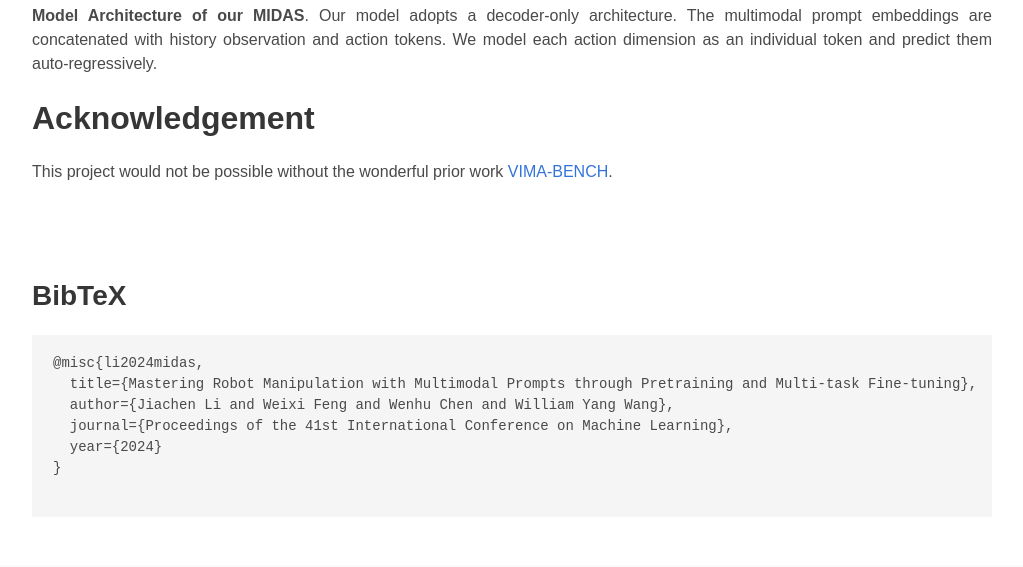
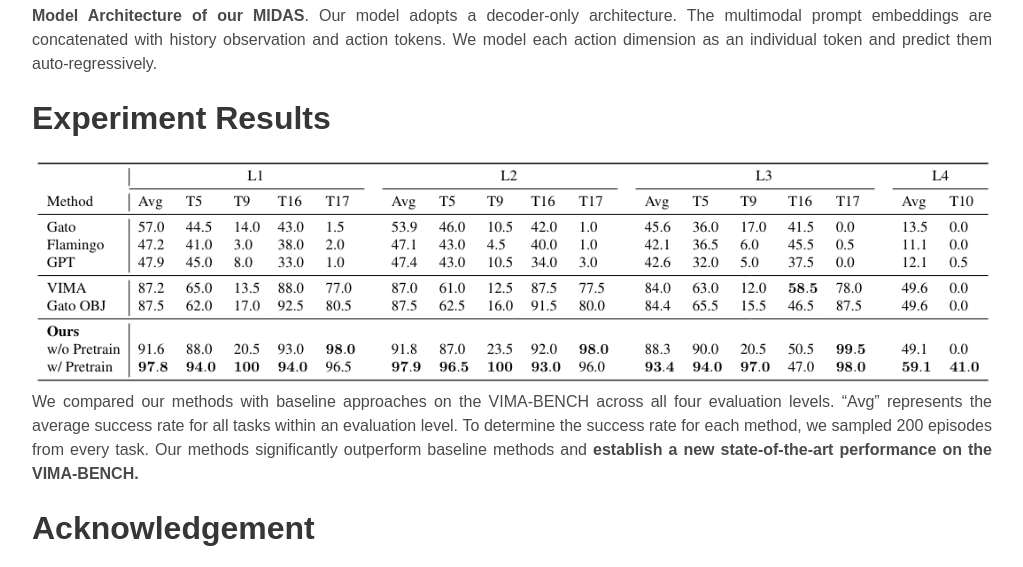
Before and after one commit to midas-icml/midas-icml.github.io, a plain HTML site: page index.html in a window 1280 px wide. Shown: the part 1481-2048 px from the top of the page, without its empty margins (128-1151 px from the left). Drawn offline with nearby package versions, Linux system fonts and the light colour scheme; some icons are missing; a web font is replaced by a local one.

Commit message:
add main result table

```diff
--- a/index.html
+++ b/index.html
@@ -159,6 +159,24 @@
       </div>
       <!--/ Training Pipeline. -->
 
+      <!-- Training Pipeline. -->
+      <div class="columns is-centered">
+        <div class="column is-full-width">
+          <h2 class="title is-3">Experiment Results</h2>
+
+          <img src="./static/images/main-results.png" alt="" srcset="">
+          <div class="content has-text-justified">
+            <p>
+              We compared our methods with baseline approaches on the VIMA-BENCH across all four evaluation levels. “Avg”
+                represents the average success rate for all tasks within an evaluation level. To determine the success rate for each method,
+                we sampled 200 episodes from every task. Our methods significantly outperform baseline methods and <b>establish a
+                new state-of-the-art performance on the VIMA-BENCH.</b>
+            </p>
+          </div>
+        </div>
+      </div>
+      <!--/ Training Pipeline. -->
+
       <div class="container is-max-desktop">
 
         <!-- Acknowledgement. -->
```
Also changed, not shown: static/images/main-results.png (added), 1 other file.
